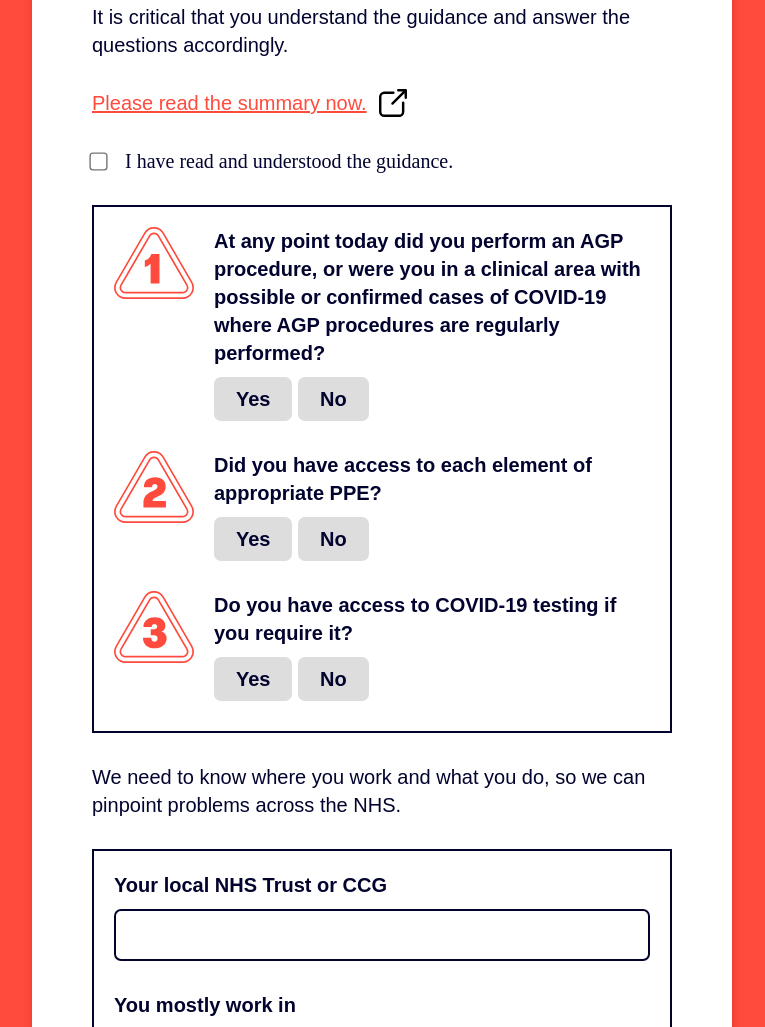
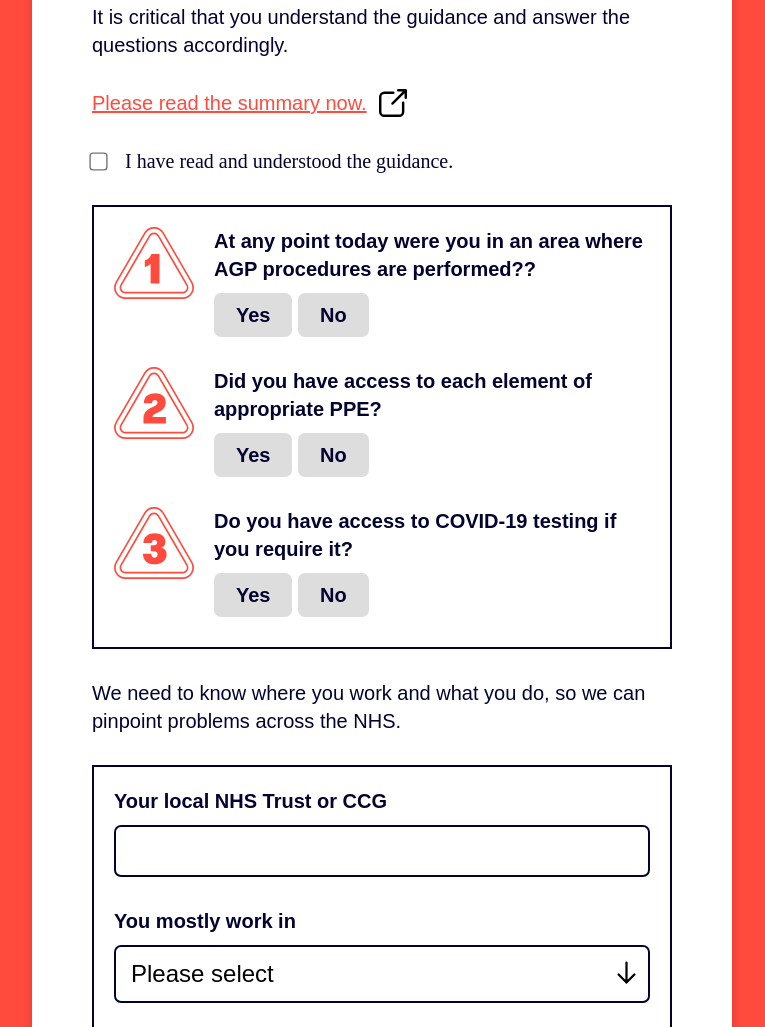
Before and after one commit to aliblackwell/ppe-tracker, an Eleventy site: page website/index.md in a window 1280 px wide. Shown: the part 1181-2208 px from the top of the page, without its empty margins (258-1023 px from the left). Built offline with nearby package versions, Linux system fonts and the light colour scheme; Eleventy itself is replaced by a stand-in of ours; files that its build step writes are made by us from their sources; a web font is replaced by a local one.

Commit message:
Jana question tweaks

```diff
--- a/website/_includes/layouts/home.njk
+++ b/website/_includes/layouts/home.njk
@@ -177,7 +177,7 @@
                 <img alt="1" src="/img/one.svg"/>
                 <fieldset class="radios">
                   <legend>
-                    At any point today did you perform an AGP procedure, or were you in a clinical area with possible or confirmed cases of COVID-19 where AGP procedures are regularly performed?
+                    At any point today were you in an area where AGP procedures are performed??
                   </legend>
                   <div id="answer-one" data-parent="question-one">
                     <input id="question-1-yes" type="radio" value="yes" name="answer-one"/>
```
